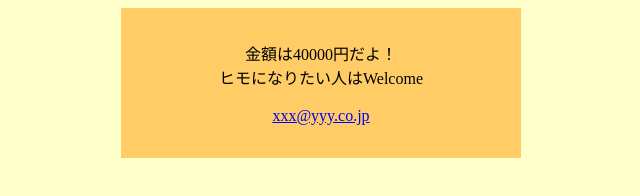
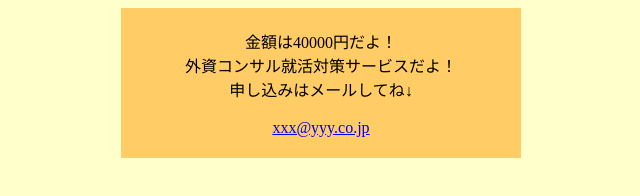
Before and after one commit to J-NOSE/NN, a plain HTML site: page index.html in a window 1280 px wide. Shown: the whole page, without its empty margins (319-959 px from the left). Drawn offline with Linux system fonts and the light colour scheme.

Commit message:
Add files via upload

```diff
--- a/index.html
+++ b/index.html
@@ -19,7 +19,8 @@ body {background-color:#ffffcc;
 <td width="380" height="150" class="msg">
 
 金額は40000円だよ！<br>
-ヒモになりたい人はWelcome<br>
+外資コンサル就活対策サービスだよ！<br>
+申し込みはメールしてね↓<br>
 <br>
 <a href="mailto:xxx@yyy.co.jp">xxx@yyy.co.jp</a>
 
```
